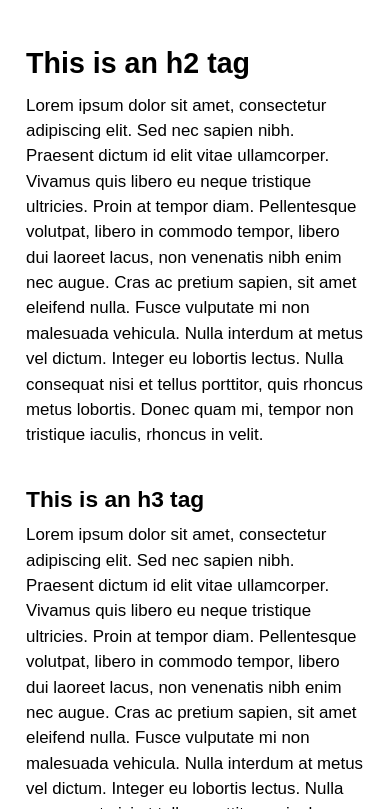
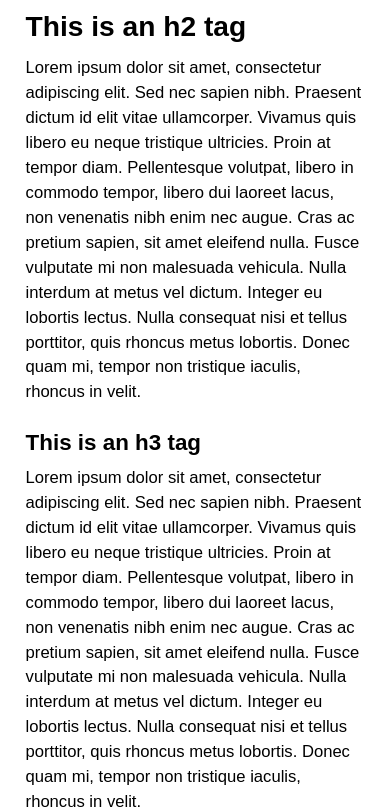
Before and after one commit to blangdon/neat-template-1.0, a website: page index.html in a window 390 px wide. Shown: the part 1191-2000 px from the top of the page. Drawn offline with nearby package versions, Linux system fonts and the light colour scheme; files that its build step writes are made by us from their sources.

Commit message:
Redefine break points and test across devices. Setup REM fallback mixin for use on all common elements, test in IE8. Works beautifully.

```diff
--- a/scss/content/_typography.scss
+++ b/scss/content/_typography.scss
@@ -5,56 +5,61 @@ body{
 
 // Paragraph
 p{
-	font-size: 1.05rem;
+	@include rem-fallback(font-size, 1.05);
 	margin: 0 0 1.6rem;
 }
 
 // Headers
 h1, h2, h3, h4, h5, h6, p{ display: block; }
-h1{ font-size: 2.6rem; margin: 0 0 .95rem; }
-h2{ font-size: 2.2em; margin: 1.3em 0 0.6rem; }
-h3{ font-size: 1.75rem; margin: 1.5em 0 0.5rem; }
-h4{ font-size: 1.45rem; margin: 1.5em 0 0.5rem; }
-h5{ font-size: 1.2rem; margin: 1.5em 0 0.5rem; }
-h6{ font-size: .95rem; margin: 1.5em 0 0.5rem; }
+h1{ @include rem-fallback(font-size, 2.6); @include rem-fallback(margin, 0, 0, .95); }
+h2{ @include rem-fallback(font-size, 2.2); @include rem-fallback(margin, 1.3, 0, 0.6); }
+h3{ @include rem-fallback(font-size, 1.75); @include rem-fallback(margin, 1.5, 0, 0.5); }
+h4{ @include rem-fallback(font-size, 1.45); @include rem-fallback(margin, 1.5, 0, 0.5); }
+h5{ @include rem-fallback(font-size, 1.2); @include rem-fallback(margin, 1.5, 0, 0.5); }
+h6{ @include rem-fallback(font-size, .95); @include rem-fallback(margin, 1.5, 0, 0.5); }
 
 // Article
 article{
 	p{ max-width: 66%; }
 }
 
-/* Responsive */
+// -------------------------------------------------------------------------
+// Responsive
+// -------------------------------------------------------------------------
 
 // Mobile
-@media(max-width: $max-width-mobile){
-	html{ font-size: 13px; }
-	p{ font-size: 1.3em; }
+@include media($mobile){
+	html{ font-size: 80%; }
+	p{ @include rem-fallback(font-size, 1.3); }
 	article{
 		p{
-			font-size: 1.3em;
+			@include rem-fallback(font-size, 1.3);
 			max-width: 100%;
 		}
 	}
 }
 // Mobile / Tablet
-@media(min-width: $max-width-mobile) and (max-width: $max-width-mobile-tablet){
-	html{ font-size: 14px; }
+@include media($mobile-tablet){
+	html{ font-size: 85%; }
 	article{
 		p{
-			font-size: 1.2rem;
+			@include rem-fallback(font-size, 1.2);
 			max-width: 80%;
 		}
 	}
 }
 // Tablet
-@media(min-width: $max-width-mobile-tablet) and (max-width: $max-width-tablet){
-	html{ font-size: 16px; }
+@include media($tablet){
+	html{ font-size: 100%; }
 }
 // Desktop
-@media(min-width: $max-width-tablet) and (max-width: $max-width-desktop){
-	html{ font-size: 16px; }
+@include media($desktop){
+	html{ font-size: 100%; }
 }
 // Large Desktop
-@media(min-width: $max-width-desktop){
-	html{ font-size: 16px; }
+@include media($desktop-large){
+	html{ font-size: 100%; }
+	p{
+		@include rem-fallback(font-size, 1.05);
+	}
 }
--- a/scss/layout/_base.scss
+++ b/scss/layout/_base.scss
@@ -1,5 +1,5 @@
 // Layout - Base
 body{
 	@include outer-container;
-	padding: 2rem;
+	@include rem-fallback(padding, 2);
 }
--- a/scss/main.scss
+++ b/scss/main.scss
@@ -2,9 +2,10 @@
 @import 'bourbon/bourbon';
 @import "neat/neat";
 
-// Vars
-@import "vars/_color.scss";
-@import "vars/grid.scss";
+// Modules
+@import "modules/_color.scss";
+@import "modules/_grid.scss";
+@import "modules/_typography.scss";
 
 // Layout
 @import "layout/_article.scss";
--- /dev/null
+++ b/scss/modules/_color.scss
@@ -0,0 +1 @@
+// Modules - Color
--- /dev/null
+++ b/scss/modules/_grid.scss
@@ -0,0 +1,8 @@
+// Modules - Grid
+
+// Set breakpoints
+$mobile: new-breakpoint(max-width 479px);
+$mobile-tablet: new-breakpoint(min-width 480px max-width 767px);
+$tablet: new-breakpoint(min-width 768px max-width 979px);
+$desktop: new-breakpoint(min-width 980px max-width 1199px);
+$desktop-large: new-breakpoint(min-width 1200px);
--- /dev/null
+++ b/scss/modules/_typography.scss
@@ -0,0 +1,47 @@
+// Modules - Typography
+
+// REM / pixel fallback
+@function strip-unit($num) {
+  @return $num / ($num * 0 + 1);
+}
+
+@mixin rem-fallback($property, $values...) {
+  $max: length($values);
+  $pxValues: '';
+  $remValues: '';
+
+  @for $i from 1 through $max {
+    $value: strip-unit(nth($values, $i));
+    $pxValues: #{$pxValues + $value*16.25}px;
+
+    @if $i < $max {
+      $pxValues: #{$pxValues + " "};
+    }
+  }
+
+  @for $i from 1 through $max {
+    $value: strip-unit(nth($values, $i));
+    $remValues: #{$remValues + $value}rem;
+
+    @if $i < $max {
+      $remValues: #{$remValues + " "};
+    }
+  }
+
+  #{$property}: $pxValues;
+  #{$property}: $remValues;
+}
+/*
+Usage:
+	div{
+		@include rem-fallback(margin, 10, 20, 30, 40);
+		@include rem-fallback(font-size, 1.05);
+	}
+Output:
+	div{
+		margin: 160px 320px 480px 640px;
+		margin: 10rem 20rem 30rem 40rem;
+		font-size: 17.0625px;
+		font-size: 1.05rem;
+	}
+*/
--- a/scss/vars/_color.scss
+++ /dev/null
@@ -1 +0,0 @@
-// Variables - Color
--- a/scss/vars/_grid.scss
+++ /dev/null
@@ -1,14 +0,0 @@
-// Variables - Grid
-
-// Set breakpoint vars
-$max-width-mobile: 480px;
-$max-width-mobile-tablet: 767px;
-$max-width-tablet: 979px;
-$max-width-desktop: 1200px;
-
-// Set breakpoints and columns
-$mobile: max-width $max-width-mobile 4;
-$mobile-tablet: max-width $max-width-mobile-tablet 8;
-$tablet: max-width $max-width-tablet 12;
-$desktop: max-width $max-width-desktop 12;
-$desktop-large: min-width $max-width-desktop 12;
```
Also changed, not shown: css/main.css.
